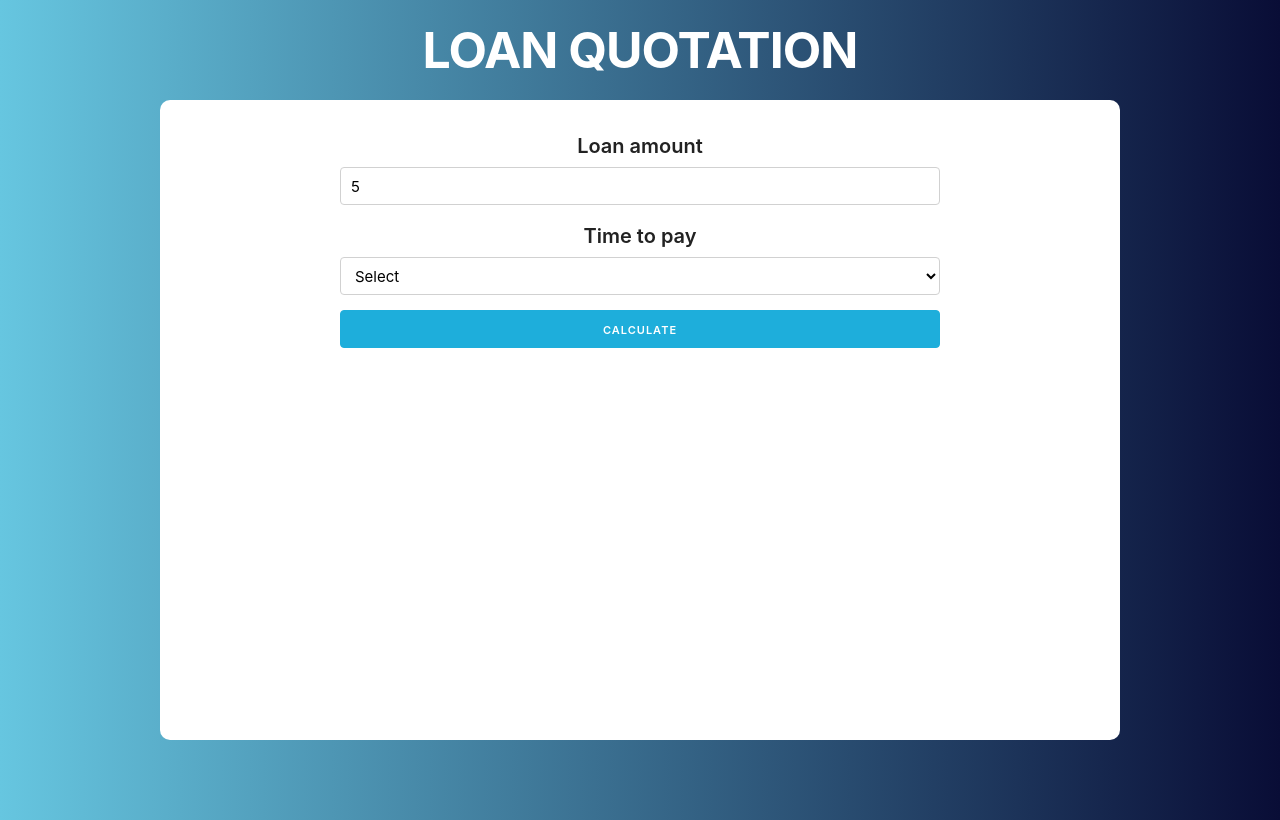
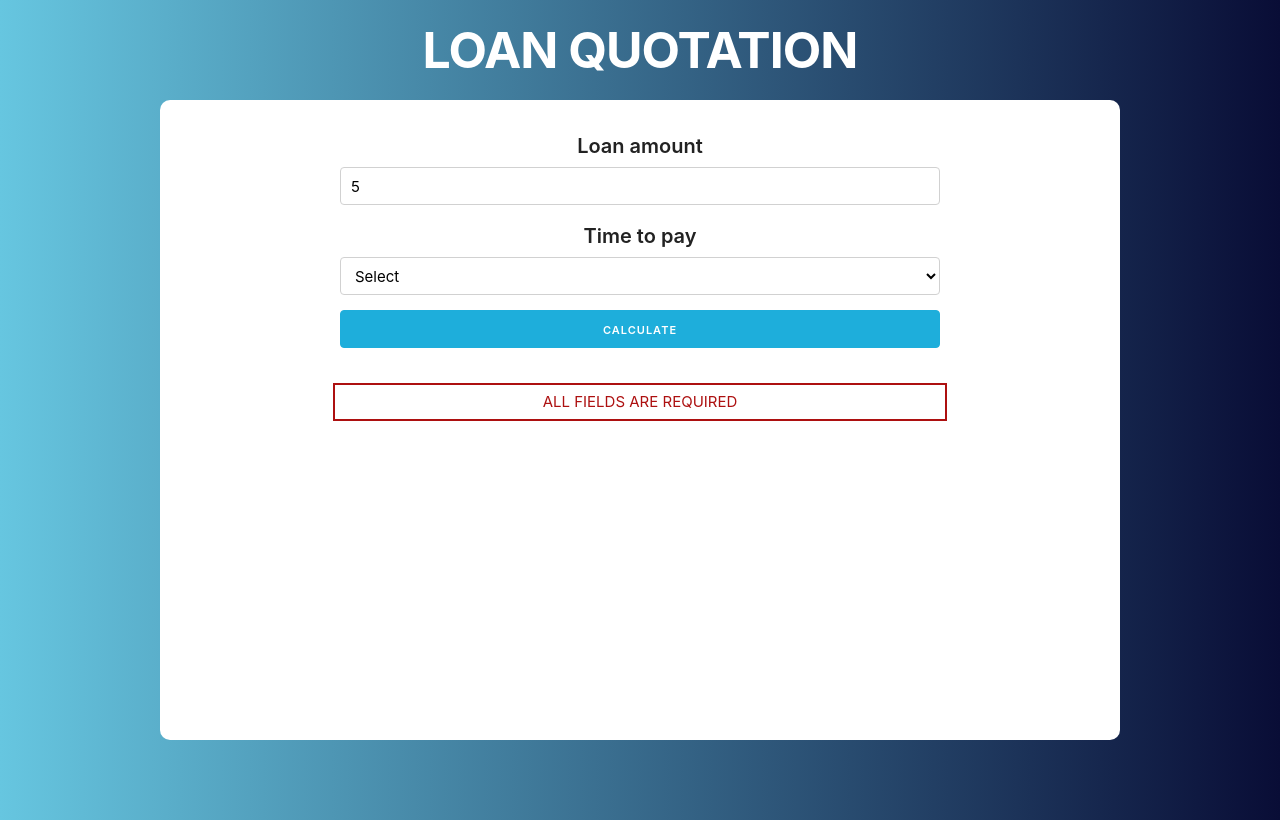
Before and after one commit to laugeeme/loan-quotation, a React (Create React App) app: page / in a window 1280 px wide. Both pictures are taken after typing "5" into the empty fields and a click on the input "Calculate". Built offline with nearby package versions, Linux system fonts and the light colour scheme.

Commit message:
shows error on submit or hide it

```diff
--- a/src/components/Form.js
+++ b/src/components/Form.js
@@ -1,7 +1,6 @@
-import React, { useState } from 'react';
+import React, { useState, Fragment } from 'react';
 
 const Form = ({ quantity, saveQuantity, deadline, saveDeadline }) => {
-
   //useState to validate the form. Starts with false, if there are errors in the form or empty fields, error changes to true and shows a error message.
   const [error, saveError] = useState(false);
 
@@ -19,12 +18,17 @@ const Form = ({ quantity, saveQuantity, deadline, saveDeadline }) => {
     //validate
     if (quantity === 0 || deadline === '') {
       saveError(true);
+      return;
     }
+
+    //delete previous error
+    saveError(false);
 
     //make quote
   };
 
   return (
+    <Fragment>
       <form onSubmit={calculateLoan}>
         <div className="row">
           <div>
@@ -55,6 +59,8 @@ const Form = ({ quantity, saveQuantity, deadline, saveDeadline }) => {
           </div>
         </div>
       </form>
+      {error ? <p className="error">All fields are required</p> : null}
+    </Fragment>
   );
 };
 
--- a/src/index.css
+++ b/src/index.css
@@ -48,10 +48,10 @@ input[type="submit"]:disabled{
 
 .error {
   background-color: white;
-  border:2px solid red;
+  border:2px solid #ad1010;
   padding: .5rem;
   text-align: center;
-  color: red;
+  color: #ad1010;
   text-transform: uppercase;
   max-width: 600px;
   margin: 0 auto;
```
Lines whose indentation alone changed are shown as unchanged.
